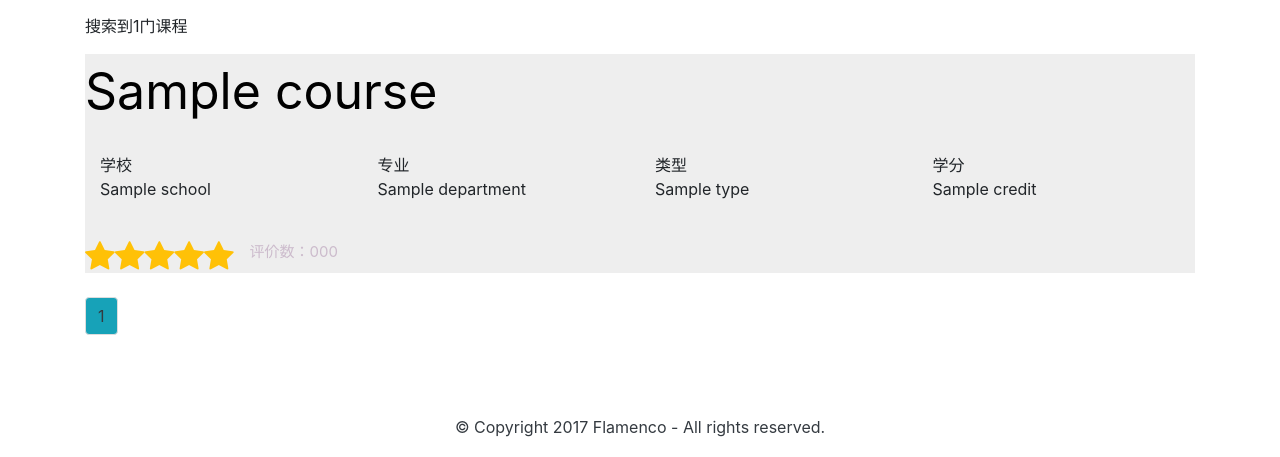
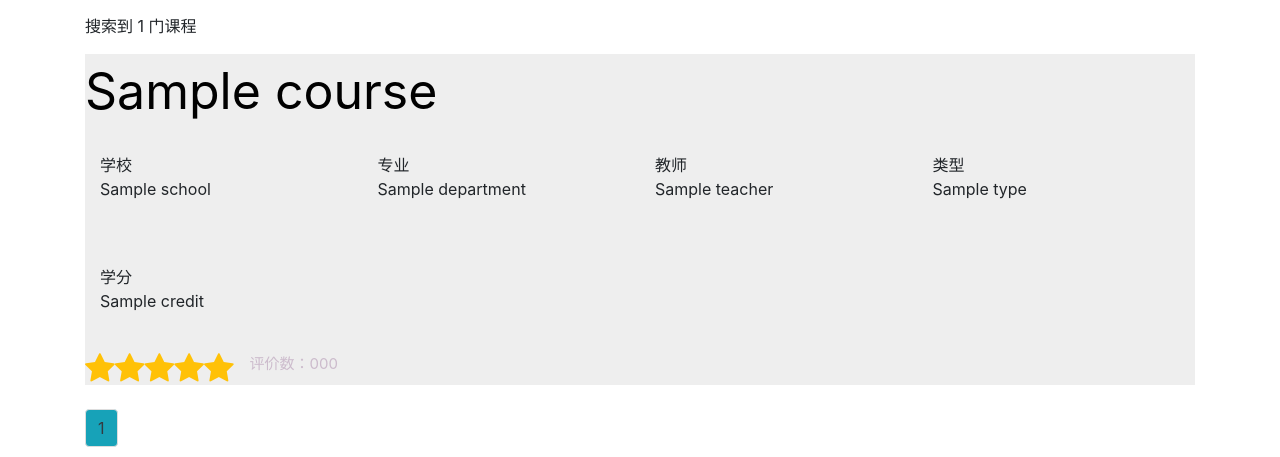
Before and after one commit to rRetr0Git/rateMyCourse, a Python web app: template rateMyCourse/templates/rateMyCourse/searchResult.html in a window 1280 px wide. Shown: the part 56-513 px from the top of the page. Run offline with Jinja, Linux system fonts and the light colour scheme; the template is opened without the code that fills it: most values are stand-ins (such as "Sample title", 1, 10 or a date in 2020); some libraries are stand-ins or nearby versions.

Commit message:
fix:add teacher to search result

```diff
--- a/rateMyCourse/templates/rateMyCourse/searchResult.html
+++ b/rateMyCourse/templates/rateMyCourse/searchResult.html
@@ -79,7 +79,7 @@
 </nav>
 
   <div class="container">
-    <p id="count">搜索到{{count}}门课程</p> {% for course in courses %}
+    <p id="count">搜索到 {{count}} 门课程</p> {% for course in courses %}
     <div class="container" id="course{{forloop.counter}}">
       <div class="row" style="background:#eeeeee">
         <a href="/course/{{course.ID}}" style="text-decoration:none;font-size:50px;color:#000000; width:62%;">{{course.name}}</a>
@@ -90,6 +90,9 @@
         </div>
         <div class="col-md-3 text-md-left text-center align-self-center my-4"> 专业
           <p>{{course.department}}</p>
+        </div>
+        <div class="col-md-3 text-md-left text-center align-self-center my-4"> 教师
+          <p>{{course.teacher}}</p>
         </div>
         <div class="col-md-3 text-md-left text-center align-self-center my-4"> 类型
           <p>{{course.type}}</p>
```
Also changed, not shown: rateMyCourse/views.py (+13 -10 lines), git_branch.md (line endings or trailing spaces).
